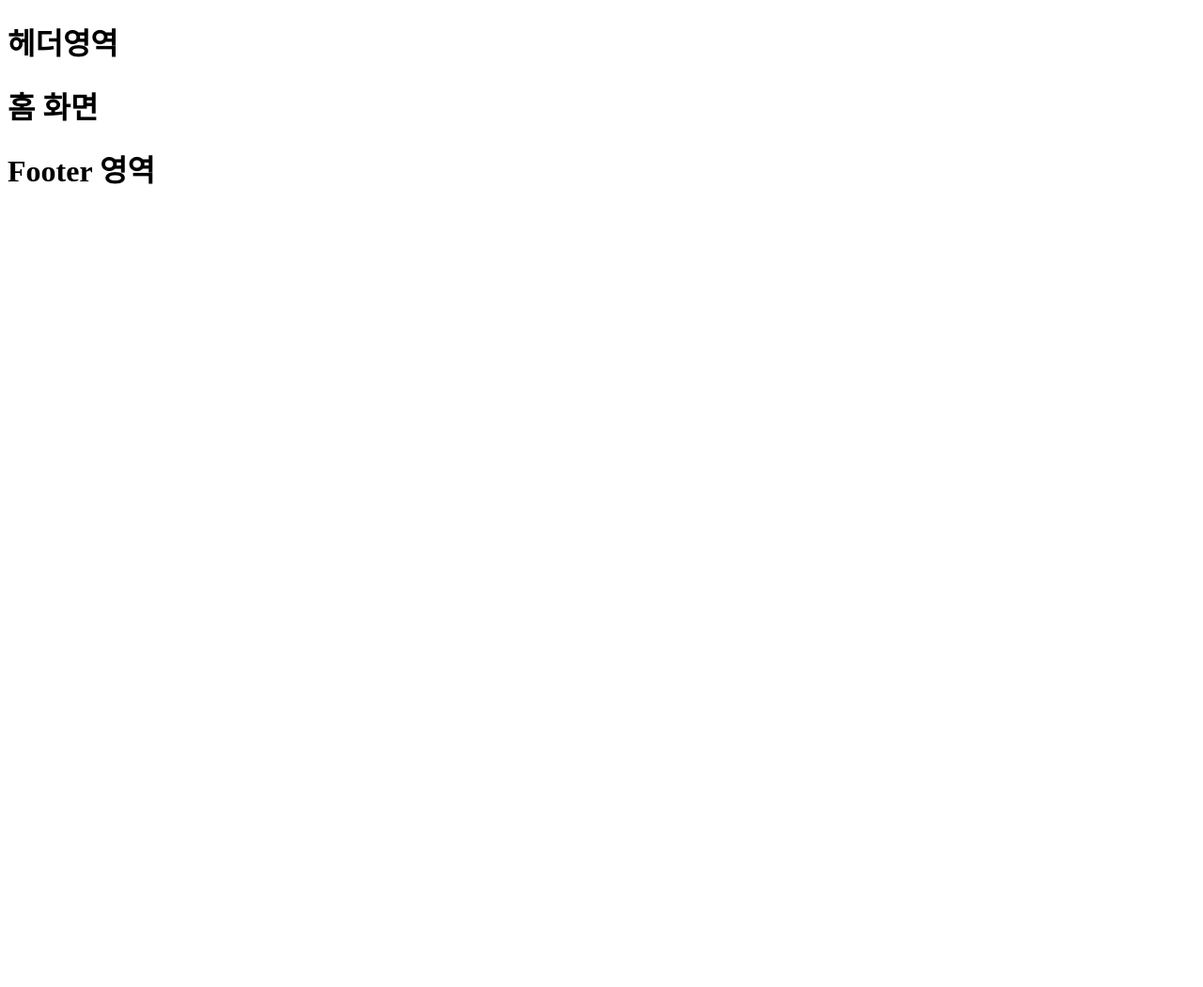
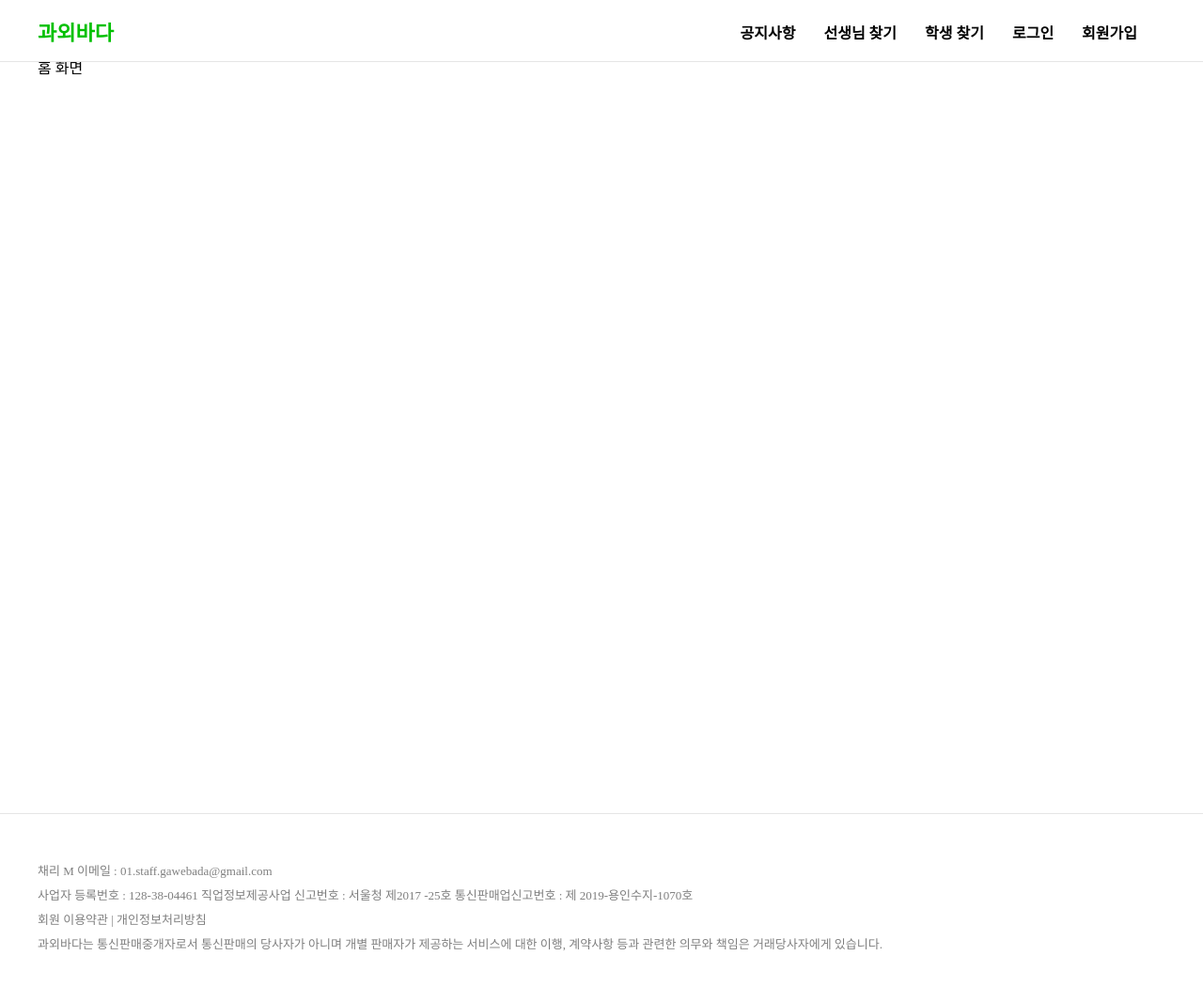
Before and after one commit to reignkk1/coding-tutoring-client, a React (Create React App) app: page / in a window 1280 px wide. Shown: the top 1050 px of the page at 94% size. Before the commit the page ends 800 px from the top, so only its background shows below. Built offline with nearby package versions, Linux system fonts and the light colour scheme.

Commit message:
feat: Header&Footer 스타일링

```diff
--- a/package.json
+++ b/package.json
@@ -10,7 +10,6 @@
     "@types/node": "^16.18.26",
     "@types/react": "^18.2.6",
     "@types/react-dom": "^18.2.4",
-    "component": "^1.1.0",
     "icons": "^1.0.0",
     "react": "^18.2.0",
     "react-dom": "^18.2.0",
@@ -18,7 +17,8 @@
     "react-router-dom": "^6.11.1",
     "react-scripts": "5.0.1",
     "redux": "^4.2.1",
-    "styled": "^1.0.0",
+    "styled-components": "^6.0.0-rc.1",
+    "styled-reset": "^4.4.7",
     "typescript": "^4.9.5",
     "web-vitals": "^2.1.4"
   },
--- a/src/App.tsx
+++ b/src/App.tsx
@@ -11,6 +11,7 @@ import StudentDetail from "./pages/StudentDetail";
 import Header from "./components/layout/Header";
 import Footer from "./components/layout/Footer";
 import NotFound from "./pages/NotFound";
+import GlobalStyles from "./styles/GlobalStyles";
 
 function App() {
   const Layout = () => {
@@ -69,7 +70,12 @@ function App() {
     },
   ]);
 
-  return <RouterProvider router={router} />;
+  return (
+    <>
+      <GlobalStyles />
+      <RouterProvider router={router} />
+    </>
+  );
 }
 
 export default App;
--- /dev/null
+++ b/src/components/common/Wrapper.tsx
@@ -0,0 +1,14 @@
+import { styled } from "styled-components";
+
+const Container = styled.div`
+  width: 1200px;
+  margin: 0 auto;
+  padding-top: 65px;
+  height: 100vh;
+`;
+
+// main 콘텐츠 Wrapper
+
+export default function Wrapper({ children }: { children: React.ReactNode }) {
+  return <Container>{children}</Container>;
+}
--- a/src/components/layout/Footer.tsx
+++ b/src/components/layout/Footer.tsx
@@ -1,3 +1,38 @@
+import styled from "styled-components";
+
+const Container = styled.footer`
+  display: flex;
+  align-items: center;
+  width: 100%;
+  height: 200px;
+  border-top: 1px solid rgba(0, 0, 0, 0.1);
+`;
+
+const Wrapper = styled.div`
+  width: 1200px;
+  margin: 0 auto;
+`;
+
+const Info = styled.p`
+  line-height: 2;
+  font-size: 13px;
+  opacity: 0.5;
+`;
+
 export default function Footer() {
-  return <h1>Footer 영역</h1>;
+  return (
+    <Container>
+      <Wrapper>
+        <Info>
+          채리 M 이메일 : 01.staff.gawebada@gmail.com
+          <br /> 사업자 등록번호 : 128-38-04461 직업정보제공사업 신고번호 :
+          서울청 제2017 -25호 통신판매업신고번호 : 제 2019-용인수지-1070호{" "}
+          <br /> 회원 이용약관 | 개인정보처리방침
+          <br /> 과외바다는 통신판매중개자로서 통신판매의 당사자가 아니며 개별
+          판매자가 제공하는 서비스에 대한 이행, 계약사항 등과 관련한 의무와
+          책임은 거래당사자에게 있습니다.
+        </Info>
+      </Wrapper>
+    </Container>
+  );
 }
--- a/src/components/layout/Header.tsx
+++ b/src/components/layout/Header.tsx
@@ -1,3 +1,70 @@
+import { Link } from "react-router-dom";
+import styled from "styled-components";
+
+const Container = styled.header`
+  width: 100%;
+  height: 65px;
+  border-bottom: 1px solid rgba(0, 0, 0, 0.1);
+  position: fixed;
+  background-color: white;
+`;
+
+const NavBar = styled.nav`
+  display: flex;
+  justify-content: space-between;
+  width: 1200px;
+  margin: 0 auto;
+  padding: 25px 0px;
+`;
+
+const Logo = styled.h1`
+  font-weight: bold;
+  font-size: 22px;
+  color: #00c000;
+`;
+
+const Menu = styled.ul`
+  display: flex;
+  align-items: center;
+
+  a {
+    margin-right: 30px;
+  }
+`;
+
+const MenuItem = styled.li`
+  color: black;
+  font-weight: bold;
+  cursor: pointer;
+
+  &:hover {
+    color: #00c000;
+  }
+`;
+
 export default function Header() {
-  return <h1>헤더영역</h1>;
+  const menu = [
+    { item: "공지사항", to: "/notice" },
+    { item: "선생님 찾기", to: "/teachers" },
+    { item: "학생 찾기", to: "/students" },
+    { item: "로그인", to: "/signin" },
+    { item: "회원가입", to: "/signup" },
+  ];
+
+  return (
+    <Container>
+      <NavBar>
+        <Link to="/">
+          <Logo>과외바다</Logo>
+        </Link>
+        <Menu>
+          {menu.map((list) => (
+            <Link to={list.to}>
+              <MenuItem>{list.item}</MenuItem>
+            </Link>
+          ))}
+        </Menu>
+      </NavBar>
+    </Container>
+  );
 }
--- a/src/pages/Home.tsx
+++ b/src/pages/Home.tsx
@@ -1,3 +1,5 @@
+import Wrapper from "../components/common/Wrapper";
+
 export default function Home() {
-  return <h1>홈 화면</h1>;
+  return <Wrapper>홈 화면</Wrapper>;
 }
--- a/src/pages/Notice.tsx
+++ b/src/pages/Notice.tsx
@@ -1,3 +1,5 @@
+import Wrapper from "../components/common/Wrapper";
+
 export default function Notice() {
-  return <h1>공지사항</h1>;
+  return <Wrapper>공지사항</Wrapper>;
 }
--- a/src/pages/StudentDetail.tsx
+++ b/src/pages/StudentDetail.tsx
@@ -1,3 +1,5 @@
+import Wrapper from "../components/common/Wrapper";
+
 export default function StudentDetail() {
-  return <h1>학생 상세보기</h1>;
+  return <Wrapper>학생 상세보기</Wrapper>;
 }
--- a/src/pages/Students.tsx
+++ b/src/pages/Students.tsx
@@ -1,3 +1,5 @@
+import Wrapper from "../components/common/Wrapper";
+
 export default function Students() {
-  return <h1>학생들 페이지</h1>;
+  return <Wrapper>학생들 페이지</Wrapper>;
 }
--- a/src/pages/TeacherDetail.tsx
+++ b/src/pages/TeacherDetail.tsx
@@ -1,3 +1,5 @@
+import Wrapper from "../components/common/Wrapper";
+
 export default function TeacherDetail() {
-  return <h1>선생님 상세보기</h1>;
+  return <Wrapper>선생님 상세보기</Wrapper>;
 }
--- a/src/pages/Teachers.tsx
+++ b/src/pages/Teachers.tsx
@@ -1,3 +1,5 @@
+import Wrapper from "../components/common/Wrapper";
+
 export default function Teachers() {
-  return <h1>선생님들</h1>;
+  return <Wrapper>선생님들</Wrapper>;
 }
--- /dev/null
+++ b/src/styles/GlobalStyles.tsx
@@ -0,0 +1,16 @@
+import { createGlobalStyle } from "styled-components";
+import reset from "styled-reset";
+
+const GlobalStyles = createGlobalStyle`
+
+${reset}
+
+
+// 여기에 스타일을 지정하시면 전역으로 적용 됩니다.
+
+a {
+    text-decoration:none;
+}
+`;
+
+export default GlobalStyles;
```
Also changed, not shown: 1 other file (tests, documents, lock files or other folders).
